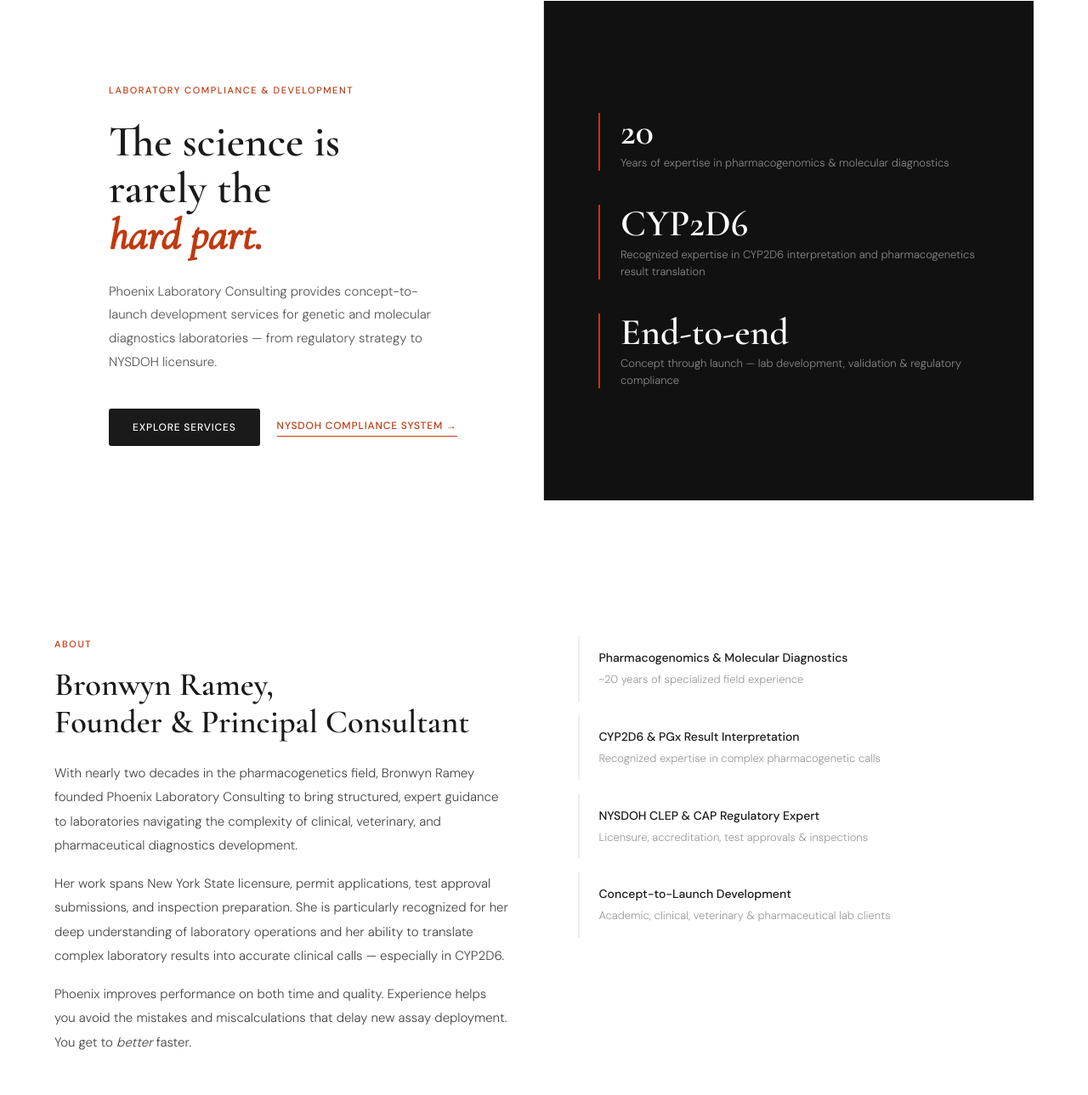
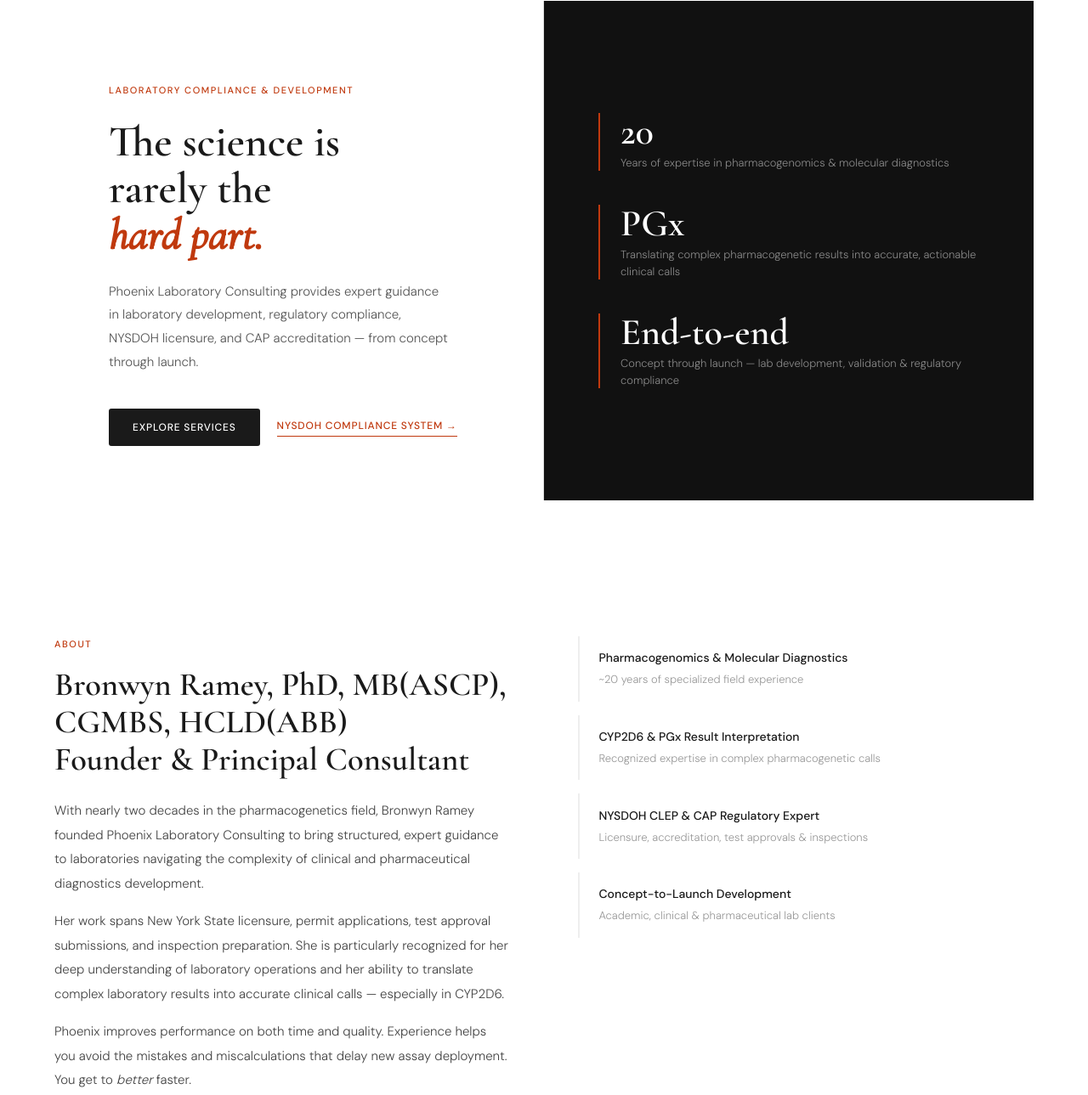
Before and after one commit to bronwynr-plc/phoenixlabconsulting.github.io, a plain HTML site: page index.html in a window 1280 px wide. Shown: the part 143-1432 px from the top of the page at 85% size. Drawn offline with nearby package versions, Linux system fonts and the light colour scheme.

Commit message:
Update index.html
1. Replace CYP2D6 stat — how about "PGx" as the big number with a broader description? Something like:

PGx / "Translating complex pharmacogenetic results into accurate clinical calls"

Or we could swap it out entirely for something like CAP & CLEP highlighting your dual accreditation expertise. What feels right?
2. Credentials after your name — easy, just add them inline. It'll read:
Bronwyn Ramey, PhD, MB(ASCP), CGMBS, HCLD(ABB)
3. Hero subheading — how about:
"Phoenix Laboratory Consulting provides expert guidance in laboratory development, regulatory compliance, NYSDOH licensure, and CAP accreditation — from concept through launch."
4. Removing "veterinary" — I can see two places it appears:

In the About bio: "clinical, veterinary, and pharmaceutical diagnostics development" → becomes "clinical and pharmaceutical diagnostics development"
In the credentials panel: "Academic, clinical, veterinary & pharmaceutical lab clients" → becomes "Academic, clinical & pharmaceutical lab clients"

```diff
--- a/index.html
+++ b/index.html
@@ -112,7 +112,7 @@
   <div class="hero-left">
     <p class="eyebrow">Laboratory Compliance &amp; Development</p>
     <h1 class="hero-title">The science is<br/>rarely the<br/><em>hard part.</em></h1>
-    <p class="hero-sub">Phoenix Laboratory Consulting provides concept-to-launch development services for genetic and molecular diagnostics laboratories &mdash; from regulatory strategy to NYSDOH licensure.</p>
+    <p class="hero-sub">Phoenix Laboratory Consulting provides expert guidance in laboratory development, regulatory compliance, NYSDOH licensure, and CAP accreditation &mdash; from concept through launch.</p>
     <div class="hero-actions">
       <a class="btn-dark" href="#services">Explore Services</a>
       <a class="btn-ghost" href="#nysdoh">NYSDOH Compliance System &rarr;</a>
@@ -120,7 +120,7 @@
   </div>
   <div class="hero-right">
     <div class="hero-stat"><div class="num">20</div><div class="lbl">Years of expertise in pharmacogenomics &amp; molecular diagnostics</div></div>
-    <div class="hero-stat"><div class="num">CYP2D6</div><div class="lbl">Recognized expertise in CYP2D6 interpretation and pharmacogenetics result translation</div></div>
+    <div class="hero-stat"><div class="num">PGx</div><div class="lbl">Translating complex pharmacogenetic results into accurate, actionable clinical calls</div></div>
     <div class="hero-stat"><div class="num">End&#8209;to&#8209;end</div><div class="lbl">Concept through launch &mdash; lab development, validation &amp; regulatory compliance</div></div>
   </div>
 </section>
@@ -128,9 +128,9 @@
 <section class="about" id="about">
   <div>
     <p class="section-label">About</p>
-    <h2 class="section-title">Bronwyn Ramey,<br/>Founder &amp; Principal Consultant</h2>
+    <h2 class="section-title">Bronwyn Ramey, PhD, MB(ASCP), CGMBS, HCLD(ABB)<br/>Founder &amp; Principal Consultant</h2>
     <div class="about-bio">
-      <p>With nearly two decades in the pharmacogenetics field, Bronwyn Ramey founded Phoenix Laboratory Consulting to bring structured, expert guidance to laboratories navigating the complexity of clinical, veterinary, and pharmaceutical diagnostics development.</p>
+      <p>With nearly two decades in the pharmacogenetics field, Bronwyn Ramey founded Phoenix Laboratory Consulting to bring structured, expert guidance to laboratories navigating the complexity of clinical and pharmaceutical diagnostics development.</p>
       <p>Her work spans New York State licensure, permit applications, test approval submissions, and inspection preparation. She is particularly recognized for her deep understanding of laboratory operations and her ability to translate complex laboratory results into accurate clinical calls &mdash; especially in CYP2D6.</p>
       <p>Phoenix improves performance on both time and quality. Experience helps you avoid the mistakes and miscalculations that delay new assay deployment. You get to <em>better</em> faster.</p>
     </div>
@@ -139,7 +139,7 @@
     <div class="cred"><div class="cred-title">Pharmacogenomics &amp; Molecular Diagnostics</div><div class="cred-sub">~20 years of specialized field experience</div></div>
     <div class="cred"><div class="cred-title">CYP2D6 &amp; PGx Result Interpretation</div><div class="cred-sub">Recognized expertise in complex pharmacogenetic calls</div></div>
     <div class="cred"><div class="cred-title">NYSDOH CLEP &amp; CAP Regulatory Expert</div><div class="cred-sub">Licensure, accreditation, test approvals &amp; inspections</div></div>
-    <div class="cred"><div class="cred-title">Concept-to-Launch Development</div><div class="cred-sub">Academic, clinical, veterinary &amp; pharmaceutical lab clients</div></div>
+    <div class="cred"><div class="cred-title">Concept-to-Launch Development</div><div class="cred-sub">Academic, clinical &amp; pharmaceutical lab clients</div></div>
   </div>
 </section>
 
```
